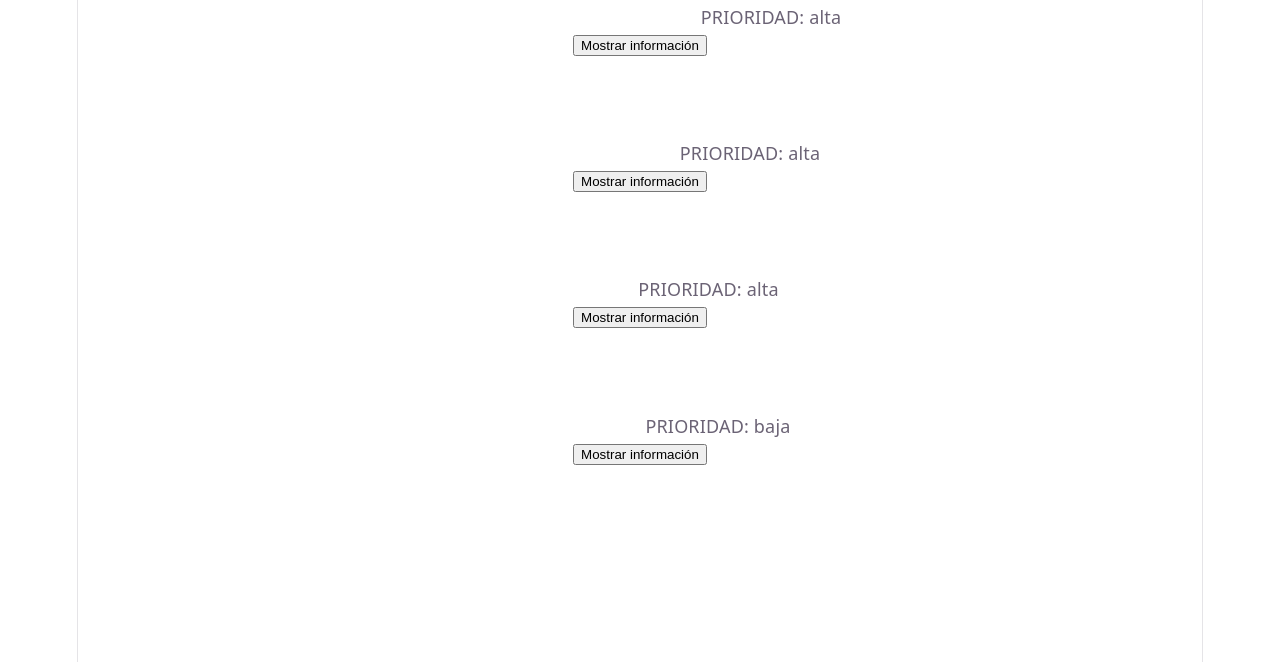
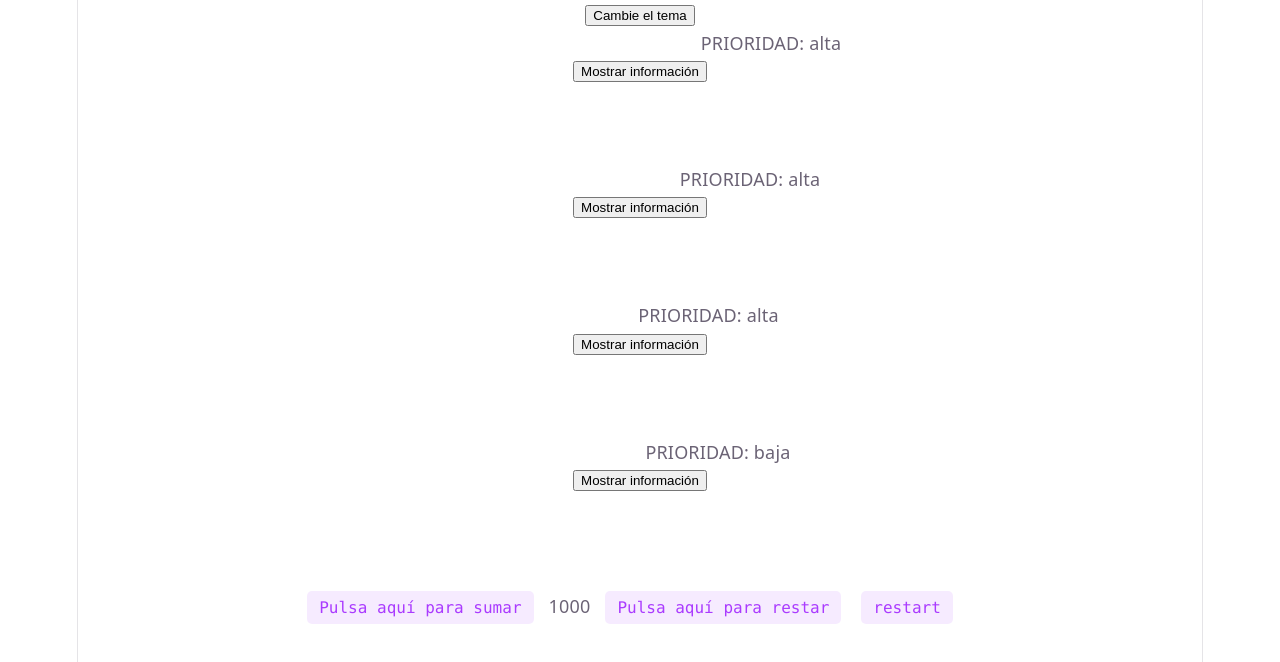
Before and after one commit to giovannilavolpe/react-bootcamp-giovanni, a React (Vite) app in the folder react-bootcamp-giovanni/: page / in a window 1280 px wide. Shown: the top 662 px of the page. Built offline with nearby package versions, Linux system fonts and the light colour scheme.

Commit message:
feat(Content) show content of tasklist, counter and useLocalStorage

```diff
--- a/react-bootcamp-giovanni/src/clase10/Content.tsx
+++ b/react-bootcamp-giovanni/src/clase10/Content.tsx
@@ -1,15 +1,23 @@
 import '../App.css'
+import Counter from '../clase10/Counter';
 import InfoTask from './TaskList';
-
+import { ThemeProvider } from './UseLocalStorage';
+import ThemeButton from './UseLocalStorageContext';
 
 function Content() {
 
     return(
         <div>
-            <InfoTask texto="Hacer el ejercicio" priority="alta"/>
-            <InfoTask texto="Hacer commit" priority="alta"/>
-            <InfoTask texto="Pushear" priority="alta"/>
-            <InfoTask texto="Ver tiktok" priority="baja"/>
+            <ThemeProvider>
+                <ThemeButton>
+                    <InfoTask texto="Hacer el ejercicio" priority="alta"/>
+                    <InfoTask texto="Hacer commit" priority="alta"/>
+                    <InfoTask texto="Pushear" priority="alta"/>
+                    <InfoTask texto="Ver tiktok" priority="baja"/>
+                    <Counter initialValue={1000}/>
+                </ThemeButton>
+            </ThemeProvider>
+
         </div>
     )
 }
```
